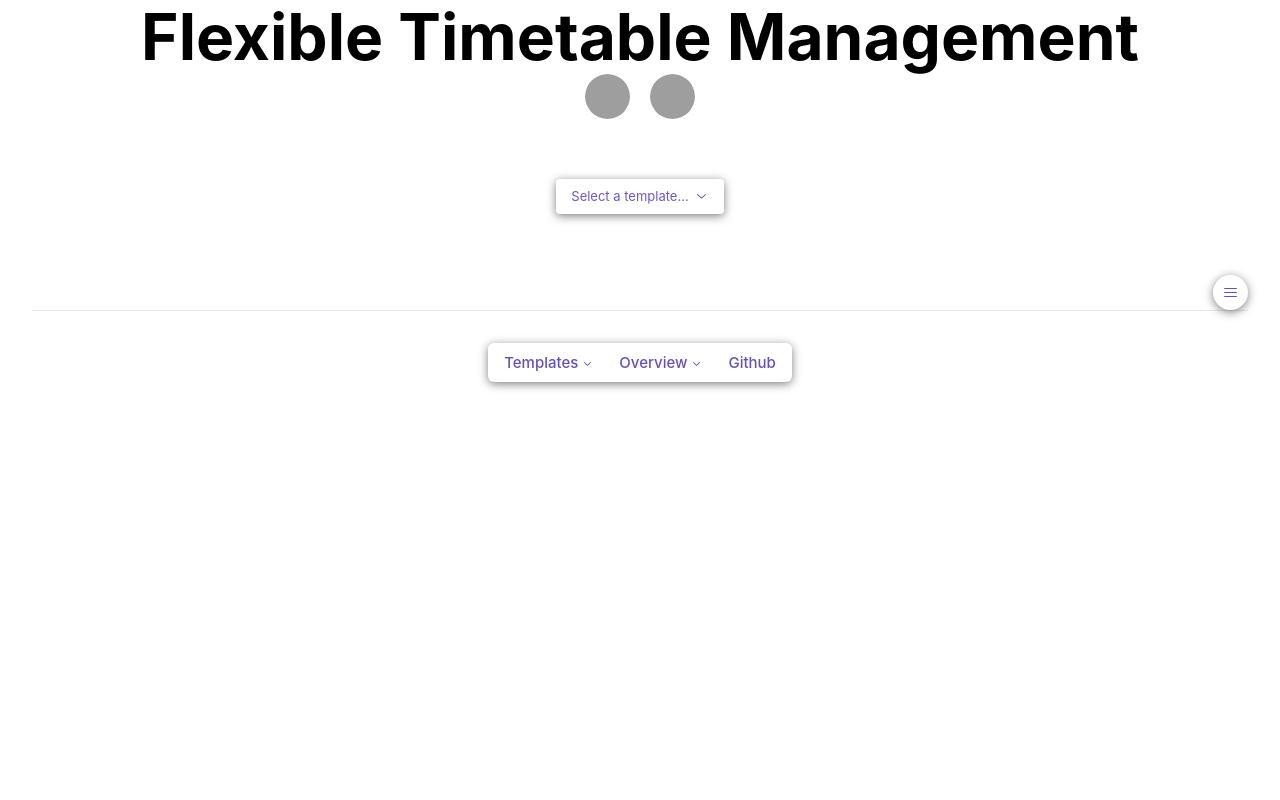
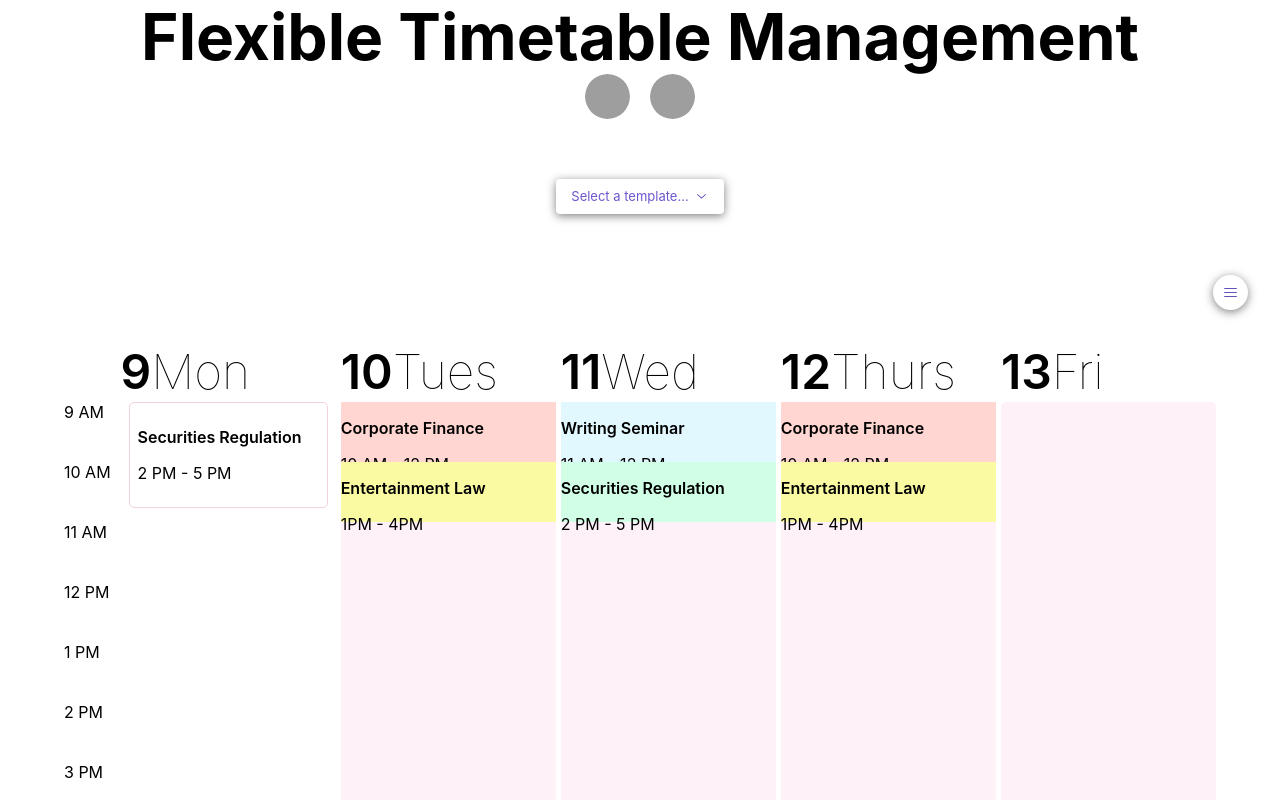
Before and after one commit to williamalvarez92/automatic-octo-broccoli, a Next.js app in the folder flexiblett/: page / in a window 1280 px wide. Shown: the top 800 px of the page. Built offline with nearby package versions, Linux system fonts and the light colour scheme; grey boxes are pictures that could not be loaded.

Commit message:
added sass to chain css

```diff
--- a/flexiblett/package.json
+++ b/flexiblett/package.json
@@ -18,7 +18,8 @@
     "@stitches/react": "^1.2.8",
     "next": "12.2.1",
     "react": "18.2.0",
-    "react-dom": "18.2.0"
+    "react-dom": "18.2.0",
+    "sass": "^1.54.0"
   },
   "devDependencies": {
     "@types/node": "18.0.3",
--- /dev/null
+++ b/flexiblett/pages/api/Components/calendar.tsx
@@ -0,0 +1,93 @@
+import React from 'react'
+import styles from '../../../styles/Calendar.module.scss'
+
+export default function Calendar () {
+  return (
+    <>
+<div className={styles.calendar}>
+  <div className={styles.timeline}>
+    <div className={styles.spacer}></div>
+    <div className={styles.timeMarker}>9 AM</div>
+    <div className={styles.timeMarker}>10 AM</div>
+    <div className={styles.timeMarker}>11 AM</div>
+    <div className={styles.timeMarker}>12 PM</div>
+    <div className={styles.timeMarker}>1 PM</div>
+    <div className={styles.timeMarker}>2 PM</div>
+    <div className={styles.timeMarker}>3 PM</div>
+    <div className={styles.timeMarker}>4 PM</div>
+    <div className={styles.timeMarker}>5 PM</div>
+    <div className={styles.timeMarker}>6 PM</div>
+  </div>
+  <div className={styles.days}>
+    <div className={styles.dayMon}>
+      <div className={styles.date}>
+        <p className={styles.dateNum}>9</p>
+        <p className={styles.dateDay}>Mon</p>
+      </div>
+      <div className={styles.event}>
+              <div className={ styles.event__securities__start12 }>
+          <p className={styles.title}>Securities Regulation</p>
+          <p className={styles.time}>2 PM - 5 PM</p>
+        </div>
+      </div>
+    </div>
+    <div className={styles.day}>
+      <div className={styles.date}>
+        <p className={styles.dateNum}>10</p>
+        <p className={styles.dateDay}>Tues</p>
+      </div>
+      <div className={styles.events}>
+        <div className={styles.event__corpFi} id={styles.start10}>
+          <p className={styles.title}>Corporate Finance</p>
+          <p className={styles.time}>10 AM - 12 PM</p>
+        </div>
+              <div className={styles.event__entLaw}>
+          <p className={styles.title}>Entertainment Law</p>
+          <p className={styles.time}>1PM - 4PM</p>
+        </div>
+      </div>
+    </div>
+    <div className={styles.day}>
+      <div className={styles.date}>
+        <p className={styles.dateNum}>11</p>
+        <p className={styles.dateDay}>Wed</p>
+      </div>
+      <div className={styles.events}>
+        <div className={styles.event__writing}>
+          <p className={styles.title}>Writing Seminar</p>
+          <p className={styles.time}>11 AM - 12 PM</p>
+        </div>
+        <div className={styles.event__securities}>
+          <p className={styles.title}>Securities Regulation</p>
+          <p className={styles.time}>2 PM - 5 PM</p>
+        </div>
+      </div>
+    </div>
+    <div className={styles.day}>
+      <div className={styles.date}>
+        <p className={styles.dateNum}>12</p>
+        <p className={styles.dateDay}>Thurs</p>
+      </div>
+      <div className={styles.events}>
+        <div className={styles.event__corpFi}>
+          <p className={styles.title}>Corporate Finance</p>
+          <p className={styles.time}>10 AM - 12 PM</p>
+        </div>
+        <div className={styles.event__entLaw}>
+          <p className={styles.title}>Entertainment Law</p>
+          <p className={styles.time}>1PM - 4PM</p>
+        </div>
+      </div>
+    </div>
+    <div className={styles.day}>
+      <div className={styles.date}>
+        <p className={styles.dateNum}>13</p>
+        <p className={styles.dateDay}>Fri</p>
+      </div>
+      <div className={styles.events}>
+      </div>
+    </div>
+  </div>
+</div >
+</>
+)}
--- a/flexiblett/pages/index.tsx
+++ b/flexiblett/pages/index.tsx
@@ -6,6 +6,7 @@ import Dropdown from './api/Components/dropdown'
 import Hamburger from './api/Components/hamburger'
 import styles from '../styles/Home.module.css'
 import NavigationMenuDemo from './api/Components/navigation'
+import Calendar from './api/Components/calendar'
 
 const Home: NextPage = () => {
 
@@ -26,6 +27,9 @@ const Home: NextPage = () => {
       <div className={styles.hamburgerMenu}>
         <Hamburger />
       </div>
+      <div>
+        <Calendar />
+      </div>
 
 
 
--- /dev/null
+++ b/flexiblett/styles/Calendar.module.scss
@@ -0,0 +1,143 @@
+// :root {
+//   --numDays: 5;
+//   --numHours: 10;
+//   --timeHeight: 60px;
+//   --calBgColor: #fff1f8;
+//   --eventBorderColor: #f2d3d8;
+//   --eventColor1: #ffd6d1;
+//   --eventColor2: #fafaa3;
+//   --eventColor3: #e2f8ff;
+//   --eventColor4: #d1ffe6;
+// }
+
+.calendar {
+  display: grid;
+  gap: 10px;
+  grid-template-columns: auto 1fr;
+  margin: 2rem;
+}
+
+.timeline {
+  display: grid;
+  grid-template-rows: repeat(var(--numHours), var(--timeHeight));
+}
+
+.days {
+  display: grid;
+  grid-column: 2;
+  gap: 5px;
+  grid-template-columns: repeat(auto-fit, minmax(150px, 1fr));
+}
+
+.events {
+  display: grid;
+  grid-template-rows: repeat(var(--numHours), var(--timeHeight));
+  border-radius: 5px;
+  background: var(--calBgColor);
+
+}
+
+/* // Place on Timeline */
+
+
+
+
+
+
+/* // Event */
+
+.title {
+  font-weight: 600;
+  margin-bottom: 0.25rem;
+}
+
+.event {
+  border: 1px solid var(--eventBorderColor);
+  border-radius: 5px;
+  padding: 0.5rem;
+  margin: 0 0.5rem;
+  background: white;
+
+  &__corpFi {
+    background: var(--eventColor1);
+  }
+
+  &__entLaw {
+    background: var(--eventColor2);
+  }
+
+  &__writing {
+    background: var(--eventColor3);
+  }
+
+  &__securities {
+    background: var(--eventColor4);
+  }
+
+
+  &__start10 {
+    grid-row-start: 2;
+  }
+
+  &__start12 {
+    grid-row-start: 4;
+  }
+
+  &__start1 {
+    grid-row-start: 5;
+  }
+
+  &__start2 {
+    grid-row-start: 6;
+  }
+
+  &__end12 {
+    grid-row-end: 4;
+  }
+
+  &__end1 {
+    grid-row-end: 5;
+  }
+
+  &__end3 {
+    grid-row-end: 7;
+  }
+
+  &__end4 {
+    grid-row-end: 8;
+  }
+
+  &__end5 {
+    grid-row-end: 9;
+  }
+}
+
+.space,
+.date {
+  height: 60px
+}
+
+/* // Global / Etc */
+
+/* body {
+  font-family: system-ui, sans-serif;
+} */
+
+
+
+.date {
+  /* display: flex; */
+  gap: 3em;
+}
+
+.dateNum {
+  font-size: 3rem;
+  font-weight: 600;
+  display: inline;
+}
+
+.dateDay {
+  display: inline;
+  font-size: 3rem;
+  font-weight: 100;
+}
--- a/flexiblett/styles/globals.css
+++ b/flexiblett/styles/globals.css
@@ -1,9 +1,30 @@
+/* :root {
+  --numDays: 5;
+  --numHours: 10;
+  --timeHeight: 60px;
+  --calBgColor: #fff1f8;
+  --eventBorderColor: #f2d3d8;
+  --eventColor1: #ffd6d1;
+  --eventColor2: #fafaa3;
+  --eventColor3: #e2f8ff;
+  --eventColor4: #d1ffe6;
+} */
+
 html,
 body {
   padding: 0;
   margin: 0;
   font-family: -apple-system, BlinkMacSystemFont, Segoe UI, Roboto, Oxygen,
     Ubuntu, Cantarell, Fira Sans, Droid Sans, Helvetica Neue, sans-serif;
+    --numDays: 5;
+    --numHours: 10;
+    --timeHeight: 60px;
+    --calBgColor: #fff1f8;
+    --eventBorderColor: #f2d3d8;
+    --eventColor1: #ffd6d1;
+    --eventColor2: #fafaa3;
+    --eventColor3: #e2f8ff;
+    --eventColor4: #d1ffe6;
 }
 
 a {
```
Also changed, not shown: 2 other files (tests, documents, lock files or other folders).
